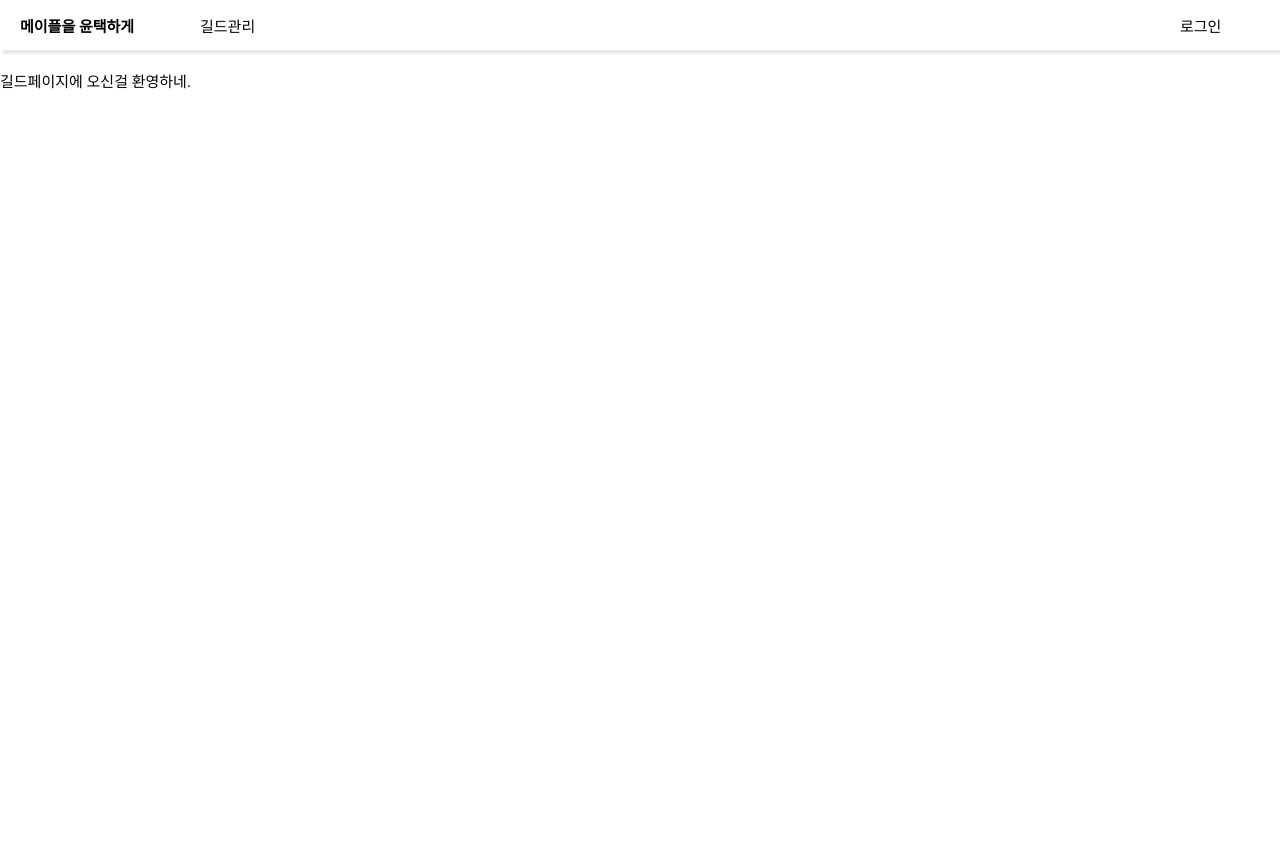
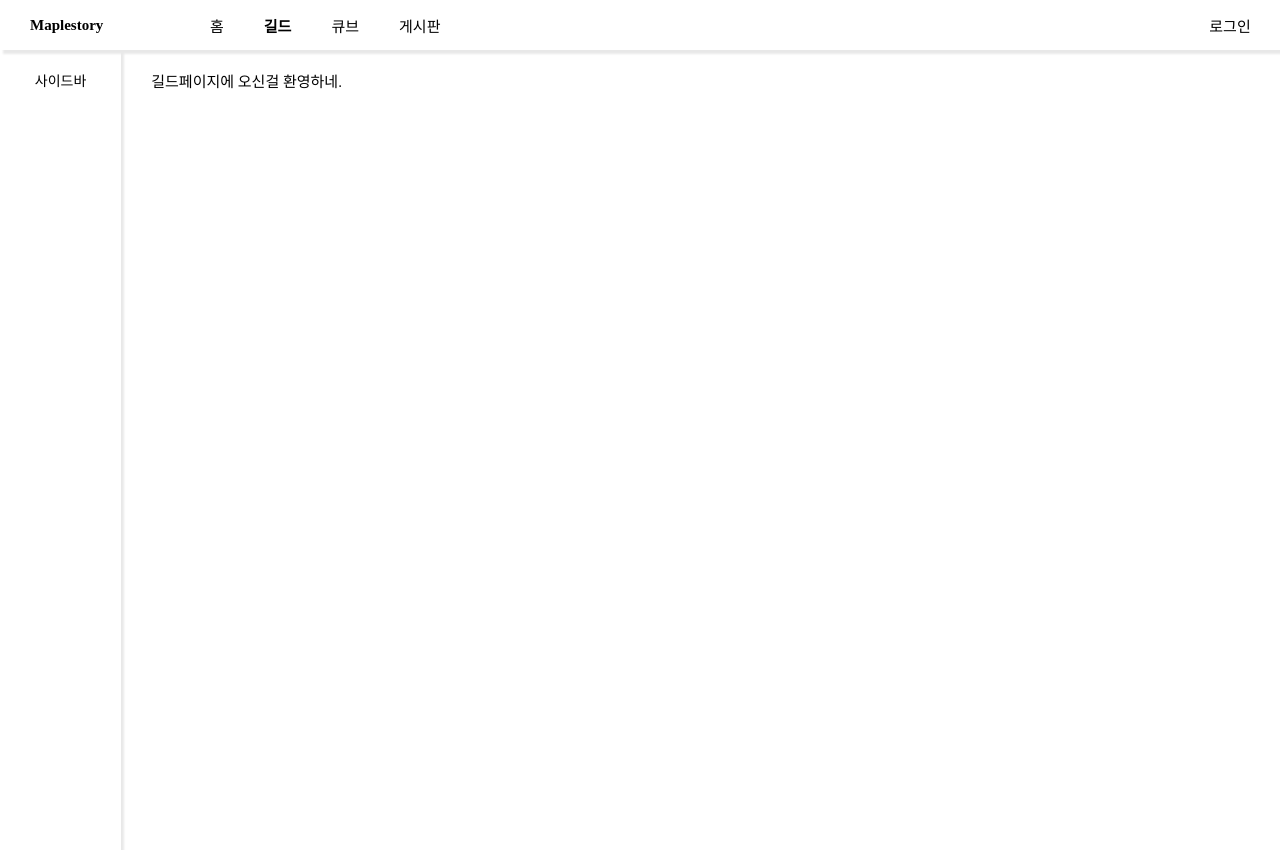
Before and after one commit to fu013/MapleProject, a React (Create React App) app in the folder frontend/: page /v/guild in a window 1280 px wide. Before the commit the page ends 800 px from the top, so only its background shows below. Built offline with nearby package versions, Linux system fonts and the light colour scheme; a web font is replaced by a local one.

Commit message:
URL에 맞는 HEADER MENU 버튼 활성화 기능 추가, 기본 레이아웃틀 개선

```diff
--- a/frontend/src/App.js
+++ b/frontend/src/App.js
@@ -1,7 +1,9 @@
 import "resources/css/App.css";
 
 function App() {
-  return <div className="App"></div>;
+  return <div className="App">
+    냐옹냐옹 신나는 메이플
+  </div>;
 }
 
 export default App;
--- a/frontend/src/common/Header.js
+++ b/frontend/src/common/Header.js
@@ -1,6 +1,6 @@
 /* eslint-disable jsx-a11y/alt-text */
-import React, { useState, useRef } from "react";
-import { Link } from "react-router-dom";
+import React, { useState, useEffect, useRef } from "react";
+import { Link, useLocation } from "react-router-dom";
 import axios from "axios";
 import "resources/css/header.css";
 
@@ -8,14 +8,42 @@ function Header() {
   const [isModalOpen, setIsModalOpen] = useState(false);
   const openModal = () => setIsModalOpen(true);
   const closeModal = () => setIsModalOpen(false);
+  const location = useLocation();
+
+  useEffect(() => {
+    let path = location.pathname.split("/");
+    path = path[path.length - 1];
+    for (let i = 0;i < document.querySelector(".main-header").childElementCount; i++) {
+      document
+        .querySelector(".main-header")
+        .children[i].classList.remove("active");
+    }
+    if (document.getElementById(path)) {
+      document.getElementById(path).classList.add("active");
+    } else {
+      document.getElementById("index").classList.add("active");
+    }
+  }, [location]);
+
   return (
     <header>
       <div className="fixed-header">
         <div className="main-header">
           <Link to="/" className="logo">
-            메이플을 윤택하게
+            Maplestory
           </Link>
-          <Link to="/v/guild">길드관리</Link>
+          <Link to="/" className="active" id="index">
+            홈
+          </Link>
+          <Link to="/v/guild" id="guild">
+            길드
+          </Link>
+          <Link to="/v/cube" id="cube">
+            큐브
+          </Link>
+          <Link to="/v/posting" id="posting">
+            게시판
+          </Link>
         </div>
         <div className="side-header">
           <div className="login-modal-btn" onClick={openModal}>
@@ -114,7 +142,7 @@ function Modal({ isOpen, closeModal }) {
               textAlign: "center",
             }}
           >
-            메이플을 윤택하게
+            Maplestory
           </div>
           <div
             style={{
--- /dev/null
+++ b/frontend/src/common/Side.js
@@ -0,0 +1,20 @@
+/* eslint-disable jsx-a11y/alt-text */
+import "resources/css/side.css";
+import React, { useEffect } from "react";
+import { useLocation } from "react-router-dom";
+
+function Side() {
+  const location = useLocation();
+  useEffect(() => {
+    let path = location.pathname.split("/");
+    path = path[path.length - 1];
+    if (document.getElementById(path)) {
+      document.getElementById("aside").classList.add("active");
+    } else {
+      document.getElementById("aside").classList.remove("active");
+    }
+  }, [location]);
+  return <aside id="aside">사이드바</aside>;
+}
+
+export default Side;
--- a/frontend/src/index.js
+++ b/frontend/src/index.js
@@ -1,11 +1,12 @@
 /* eslint-disable react/jsx-pascal-case */
 import React from "react";
 import ReactDOM from "react-dom/client";
-import Header from "./common/Header";
-import App from "./App";
-import "./resources/css/index.css";
+import Header from "common/Header";
+import Side from "common/Side";
+import App from "App";
+import "resources/css/index.css";
 import { BrowserRouter, Routes, Route } from "react-router-dom";
-import reportWebVitals from "./reportWebVitals";
+import reportWebVitals from "reportWebVitals";
 import Guild from "view/guild/guild";
 
 const root = ReactDOM.createRoot(document.getElementById("root"));
@@ -13,6 +14,7 @@ root.render(
   <React.StrictMode>
     <BrowserRouter>
       <Header />
+      <Side />
       <Routes>
         <Route path="/" element={<App />} />
         <Route path="/v/guild" element={<Guild />} />
--- a/frontend/src/resources/css/App.css
+++ b/frontend/src/resources/css/App.css
@@ -1,5 +1,7 @@
 .App {
   text-align: center;
+  padding: 4rem 2rem;
+  font-size: 1.5rem;
 }
 
 .App-logo {
@@ -32,6 +34,7 @@
   from {
     transform: rotate(0deg);
   }
+
   to {
     transform: rotate(360deg);
   }
--- a/frontend/src/resources/css/header.css
+++ b/frontend/src/resources/css/header.css
@@ -5,27 +5,44 @@ header {
     display: flex;
     align-items: center;
     justify-content: center;
+    position: fixed;
+    width: 100%;
+    overflow: hidden;
 }
+
 .main-header {
     width: 95%;
     display: flex;
     align-items: center;
     height: 100%;
 }
+
+.main-header>* {
+    margin: 0 2rem;
+    white-space: nowrap;
+}
+
+.main-header>*.active {
+    font-weight: bold;
+}
+
 .side-header {
     min-width: 10rem;
     width: 5%;
     height: 100%;
     display: flex;
     align-items: center;
+    justify-content: center;
 }
+
 .logo {
-    padding: 0 2rem;
-    min-width: 20rem;
+    padding: 0 1rem;
+    min-width: 15rem;
     width: 5%;
     color: #000;
     font-weight: 600;
 }
+
 .fixed-header {
     max-width: 1320px;
     width: 100%;
@@ -33,6 +50,7 @@ header {
     display: flex;
     align-items: center;
 }
+
 .modal-container .login-modal {
     position: fixed;
     height: 45rem;
@@ -56,20 +74,26 @@ header {
     left: 0;
     top: 0;
 }
-.modal-container .modal-overlay, .modal-container .login-modal {
+
+.modal-container .modal-overlay,
+.modal-container .login-modal {
     z-index: -1;
     pointer-events: none;
     opacity: 0;
 }
-.modal-container.on .modal-overlay, .modal-container.on .login-modal {
+
+.modal-container.on .modal-overlay,
+.modal-container.on .login-modal {
     z-index: 10000 !important;
     opacity: 1 !important;
     pointer-events: all !important;
     transition: opacity 0.5s ease;
 }
+
 .login-modal-btn {
     cursor: pointer;
 }
+
 .modal-close {
     position: absolute;
     right: 1.5rem;
@@ -81,7 +105,9 @@ header {
     z-index: 1;
     filter: opacity(0.5) drop-shadow(0 0 0 black);
 }
-.login-btn, .signup-btn {
+
+.login-btn,
+.signup-btn {
     cursor: pointer;
     text-align: center;
     vertical-align: middle;
@@ -96,21 +122,24 @@ header {
     margin-top: 2rem;
     outline: none;
 }
+
 .signup-btn {
     margin-top: 1rem;
     border: 1px solid #198df2;
     background-color: #198df2;
 }
+
 .login-des {
     font-size: 1.1rem;
     font-weight: 500;
     color: #1d96ff;
 }
+
 .login-modal input {
     border: 0;
     color: #25282f;
     background-color: #fff;
-    border-bottom: 1px solid rgba(37,40,47,0.1);
+    border-bottom: 1px solid rgba(37, 40, 47, 0.1);
     -webkit-appearance: none;
     border-radius: 0;
     padding: 0;
@@ -121,13 +150,16 @@ header {
     cursor: text;
     padding-bottom: 5px;
 }
+
 .login-modal input.on {
     border-bottom: 1px solid #ff9b85;
 }
+
 .login-modal label.on {
     color: #ff9b85;
     bottom: 30px;
 }
+
 .login-modal label {
     width: 100%;
     height: 100%;
@@ -135,11 +167,12 @@ header {
     cursor: text;
     position: absolute;
     font-size: 14px !important;
-    color: rgba(37,40,47,0.3);
+    color: rgba(37, 40, 47, 0.3);
     text-align: left;
     left: 0;
     bottom: 20px;
 }
+
 .modal-content {
     display: flex;
     flex-direction: column;
@@ -148,7 +181,8 @@ header {
     width: 100%;
     height: 100%;
 }
-.modal-content > div {
+
+.modal-content>div {
     min-height: 3rem;
     width: 100%;
     position: relative;
--- a/frontend/src/resources/css/index.css
+++ b/frontend/src/resources/css/index.css
@@ -1,21 +1,39 @@
 @import url('https://cdn.rawgit.com/moonspam/NanumSquare/master/nanumsquare.css');
+
+#root {
+  display: flex;
+}
+
+#container {
+  padding-top: 7rem;
+  padding-bottom: 7rem;
+  padding-right: 3rem;
+  padding-left: 3rem;
+}
+
 html {
   font-size: 10px;
   font-family: 'nanumsquare';
 }
+
 body {
   margin: 0;
 }
+
 code {
   font-family: source-code-pro, Menlo, Monaco, Consolas, 'Courier New',
     monospace;
 }
-ul, li {
+
+ul,
+li {
   list-style: none;
 }
+
 * {
   box-sizing: border-box;
 }
+
 a {
   color: unset;
   text-decoration: none;
--- /dev/null
+++ b/frontend/src/resources/css/side.css
@@ -0,0 +1,18 @@
+aside {
+    display: none;
+}
+
+aside.active {
+    box-shadow: 3px 4px 2px rgb(0 0 0 / 9%);
+    min-height: 100vh;
+    min-width: 5rem;
+    width: 10%;
+    display: block;
+    padding: 2rem 3rem;
+    display: flex;
+    align-items: center;
+    flex-direction: column;
+    justify-content: start;
+    font-size: 1.75vmin;
+    margin-top: 5rem;
+}
--- a/frontend/src/view/guild/guild.js
+++ b/frontend/src/view/guild/guild.js
@@ -2,7 +2,7 @@ import React, { useState, useEffect } from "react";
 import "resources/css/guild.css";
 
 function Guild() {
-  return <div className="guild-container"> 길드페이지에 오신걸 환영하네.</div>;
+  return <div className="guild-container" id="container"> 길드페이지에 오신걸 환영하네.</div>;
 }
 
 export default Guild;
```
